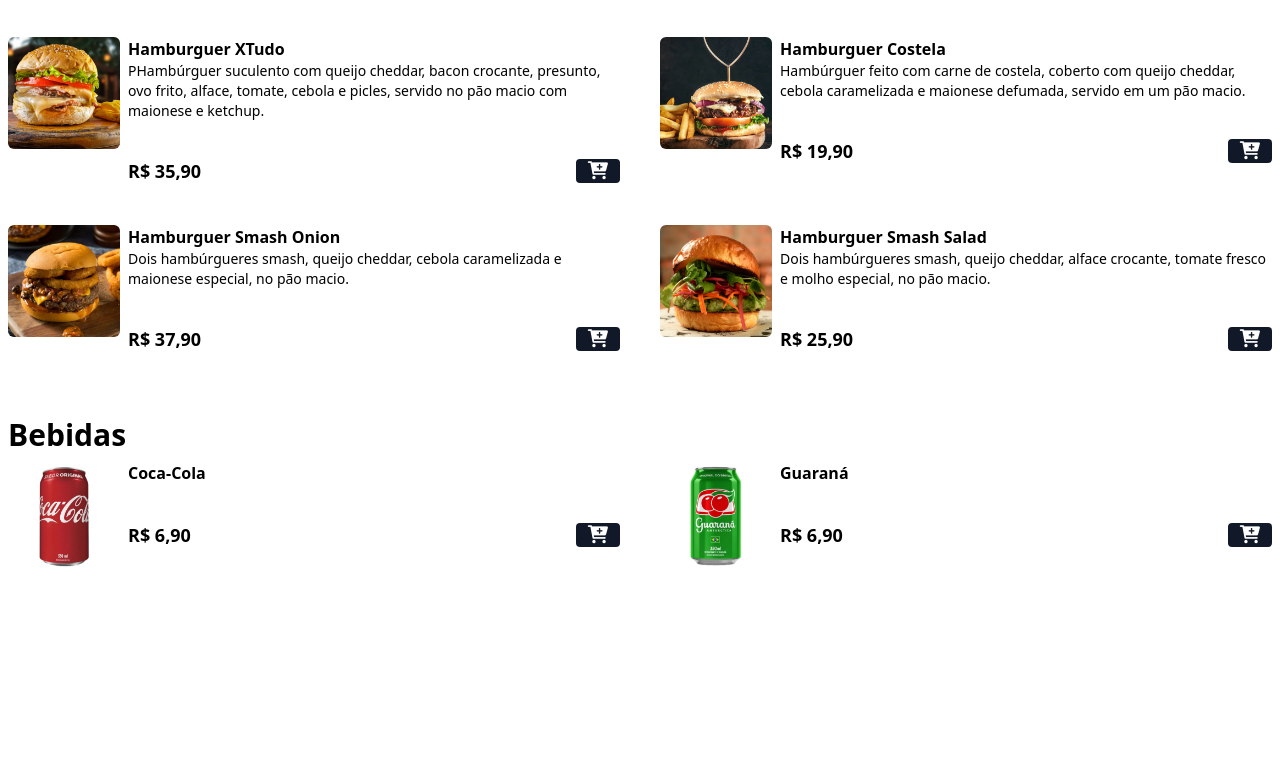
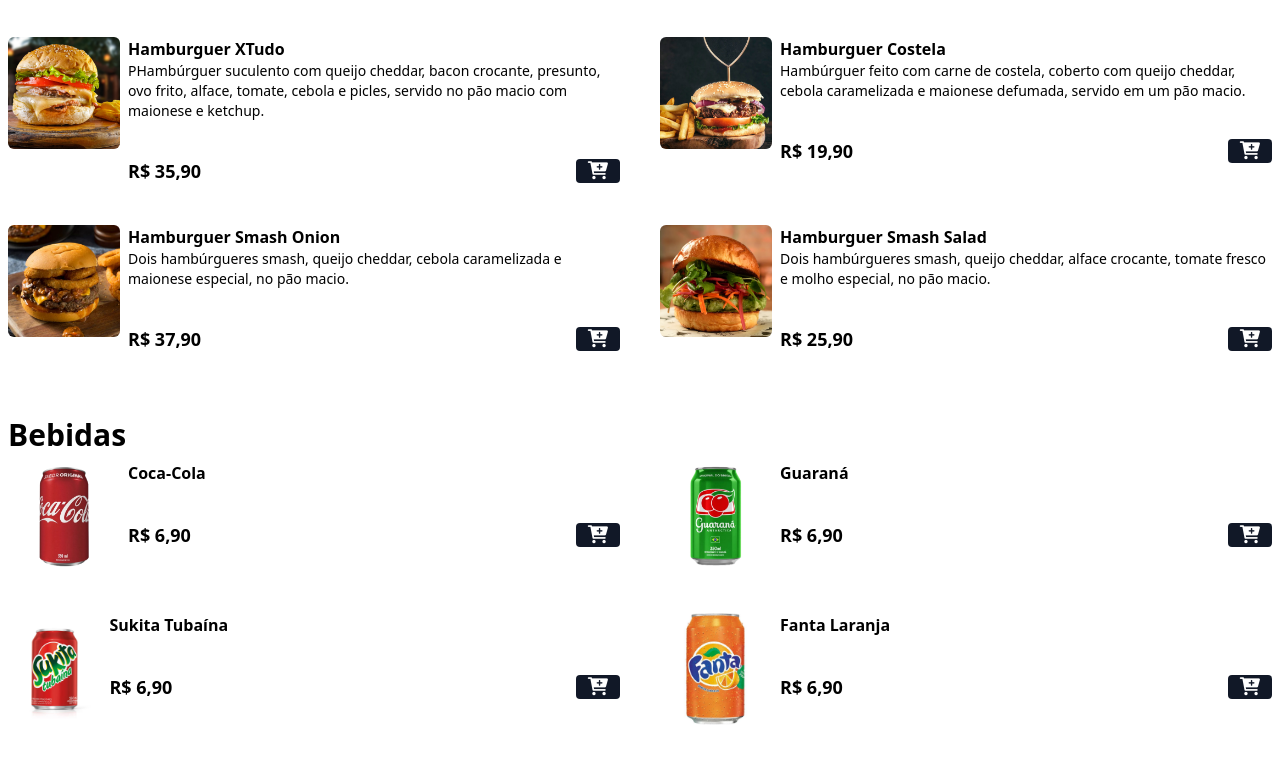
Before and after one commit to mayarabrainer/site-cardapio-hamburgueria, a website: page index.html in a window 1280 px wide. Shown: the part 855-1618 px from the top of the page. Before the commit the page ends 1492 px from the top, so only its background shows below. Drawn offline with nearby package versions, Linux system fonts and the light colour scheme.

Commit message:
Adição de itens no menu

```diff
--- a/index.html
+++ b/index.html
@@ -315,6 +315,57 @@
             </div>
 
 
+            <div class="flex gap-2 w-full">
+
+                <img
+                src="./assets/refri-3.JPG"
+                alt="Sukita Tubaína"
+                class="w-28 h-28 rounded-md hover:scala-110 hover:-rotate-2 duration-300"/>
+
+
+                <div class="w-full">
+                    <p class="font-bold">Sukita Tubaína</p>
+
+                    <div class="flex items-center gap-2 justify-between mt-9">
+                        <p class="font-bold text-lg">R$ 6,90</p>
+                        <button class="bg-gray-900 px-3 rounded add-to-cart-btn"
+                            data-name="Sukita Tubaína"
+                            data-price="6.90">
+
+                            <i class="fa fa-cart-plus text-lg text-white"></i>
+                        </button>
+                    </div>
+
+                </div>
+
+            </div>
+
+            <div class="flex gap-2 w-full">
+
+                <img
+                src="./assets/refri-4.jpg"
+                alt="Fanta Laranja"
+                class="w-28 h-28 rounded-md hover:scala-110 hover:-rotate-2 duration-300"/>
+
+
+                <div class="w-full">
+                    <p class="font-bold">Fanta Laranja</p>
+
+                    <div class="flex items-center gap-2 justify-between mt-9">
+                        <p class="font-bold text-lg">R$ 6,90</p>
+                        <button class="bg-gray-900 px-3 rounded add-to-cart-btn"
+                            data-name="Fanta Laranja"
+                            data-price="6.90">
+
+                            <i class="fa fa-cart-plus text-lg text-white"></i>
+                        </button>
+                    </div>
+
+                </div>
+
+            </div>
+
+
 
         </div>
 
```
Also changed, not shown: assets/refri-3.JPG (added), assets/refri-4.jpg (added).
